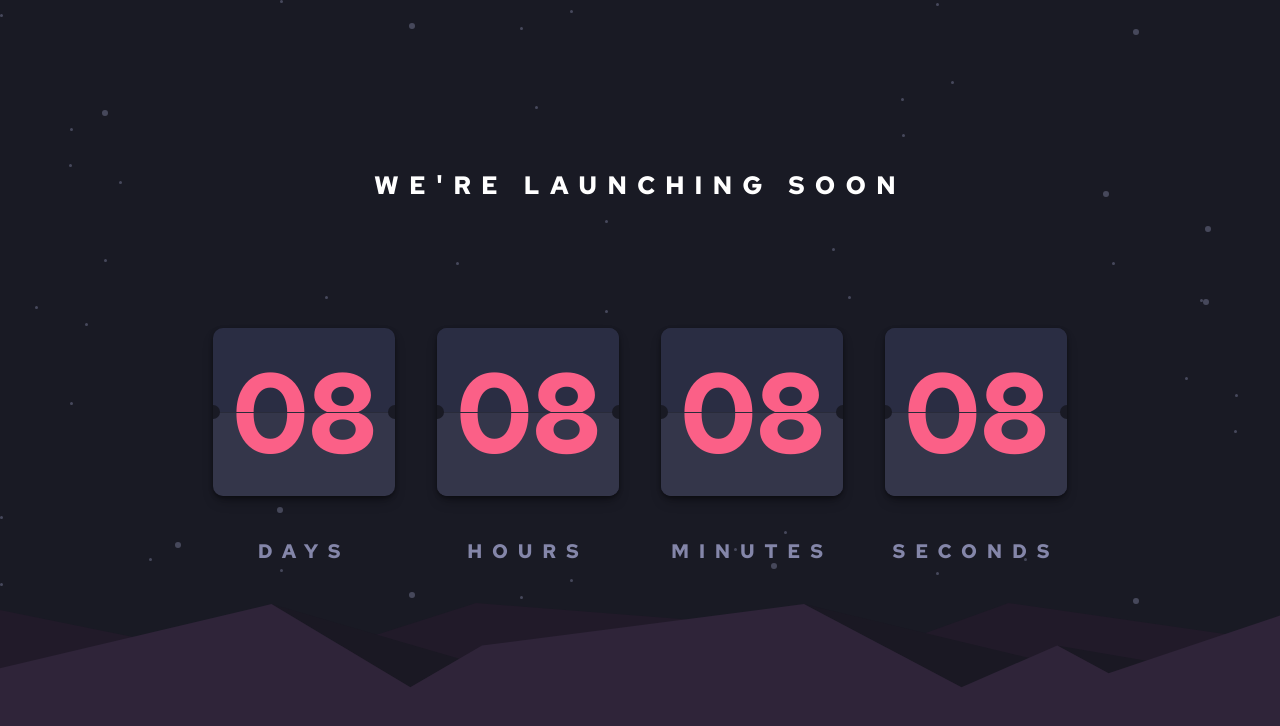
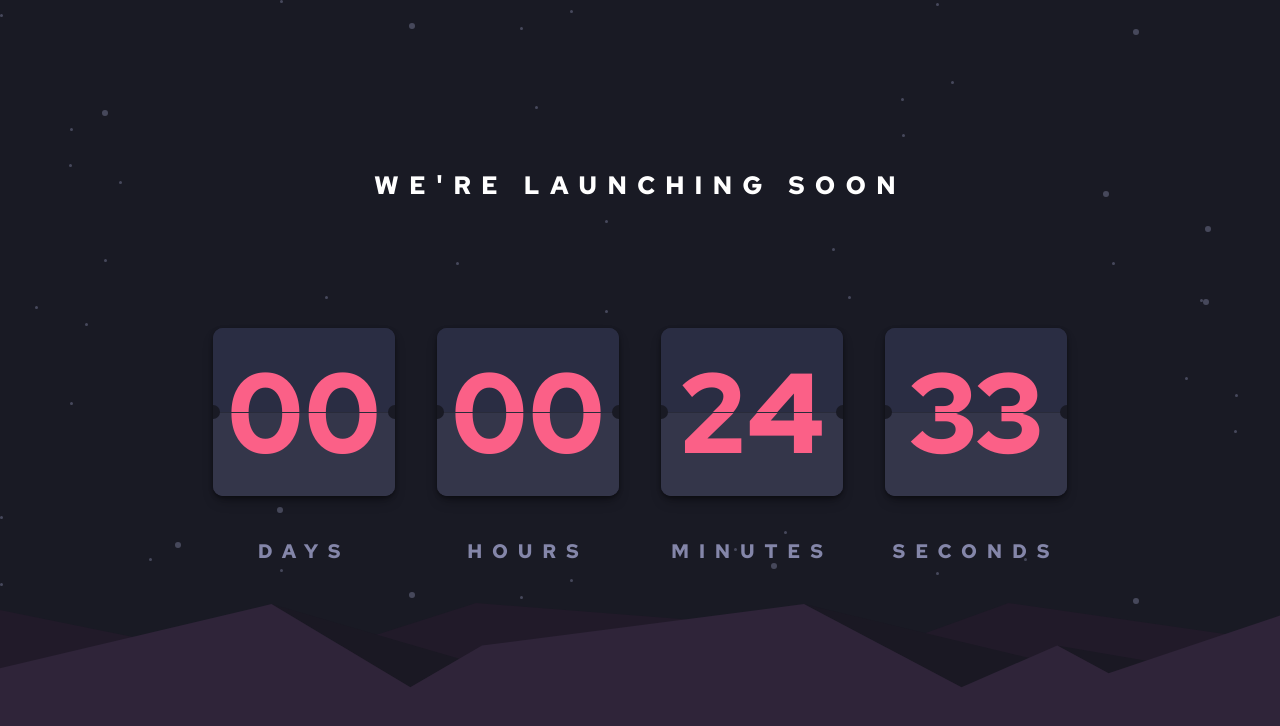
Before and after one commit to alvaromd99/countdown-timer, a website built with Vite: page index.html in a window 1280 px wide. Built offline with nearby package versions, Linux system fonts and the light colour scheme.

Commit message:
make updaTimeSection funtion and the helpers functions

```diff
--- a/index.html
+++ b/index.html
@@ -21,13 +21,13 @@
 					<div class="counter">
 						<!-- Days Card -->
 
-						<div class="segment-cont">
-							<div class="card" id="days">
-								<!-- <div class="top">08</div>
-								<div class="bottom">08</div> -->
+						<div class="segment-cont" id="days">
+							<div class="card">
+								<div class="top">00</div>
+								<div class="bottom">00</div>
 								<div class="segment-overlay">
-									<div class="top-overlay">08</div>
-									<div class="bottom-overlay">08</div>
+									<div class="top-overlay">00</div>
+									<div class="bottom-overlay">00</div>
 								</div>
 								<div class="circle left"></div>
 								<div class="circle right"></div>
@@ -37,13 +37,13 @@
 
 						<!-- Hours Card -->
 
-						<div class="segment-cont">
-							<div class="card" id="hours">
-								<div class="top">08</div>
-								<div class="bottom">08</div>
+						<div class="segment-cont" id="hours">
+							<div class="card">
+								<div class="top">00</div>
+								<div class="bottom">00</div>
 								<div class="segment-overlay">
-									<div class="top-overlay">08</div>
-									<div class="bottom-overlay">08</div>
+									<div class="top-overlay">00</div>
+									<div class="bottom-overlay">00</div>
 								</div>
 								<div class="circle left"></div>
 								<div class="circle right"></div>
@@ -52,13 +52,13 @@
 						</div>
 
 						<!-- Minutes Card -->
-						<div class="segment-cont">
-							<div class="card" id="minutes">
-								<div class="top">08</div>
-								<div class="bottom">08</div>
+						<div class="segment-cont" id="minutes">
+							<div class="card">
+								<div class="top">00</div>
+								<div class="bottom">00</div>
 								<div class="segment-overlay">
-									<div class="top-overlay">08</div>
-									<div class="bottom-overlay">08</div>
+									<div class="top-overlay">00</div>
+									<div class="bottom-overlay">00</div>
 								</div>
 								<div class="circle left"></div>
 								<div class="circle right"></div>
@@ -66,13 +66,13 @@
 							<p>Minutes</p>
 						</div>
 						<!-- Seconds Card -->
-						<div class="segment-cont">
-							<div class="card" id="seconds">
-								<div class="top">08</div>
-								<div class="bottom">08</div>
+						<div class="segment-cont" id="seconds">
+							<div class="card">
+								<div class="top">00</div>
+								<div class="bottom">00</div>
 								<div class="segment-overlay">
-									<div class="top-overlay">08</div>
-									<div class="bottom-overlay">08</div>
+									<div class="top-overlay">00</div>
+									<div class="bottom-overlay">00</div>
 								</div>
 								<div class="circle left"></div>
 								<div class="circle right"></div>
--- /dev/null
+++ b/main.js
@@ -0,0 +1,45 @@
+const targetDate = '2023-11-10T12:00:00'
+
+function getTimeSegmentElements(segmentElement) {
+	console.log(segmentElement)
+	const segment = segmentElement.querySelector('.card')
+	const top = segment.querySelector('.top')
+	const bottom = segment.querySelector('.bottom')
+	const segmentOverlay = segment.querySelector('.segment-overlay')
+	const topOverlay = segmentOverlay.querySelector('.top-overlay')
+	const bottomOverlay = segmentOverlay.querySelector('.bottom-overlay')
+
+	return { top, bottom, segmentOverlay, topOverlay, bottomOverlay }
+}
+
+function updateSegmentValues(displayElement, overlayElement, value) {
+	displayElement.textContent = value
+	overlayElement.textContent = value
+}
+
+function updateTimeSegment(segmentElement, timeValue) {
+	const { top, bottom, segmentOverlay, topOverlay, bottomOverlay } =
+		getTimeSegmentElements(segmentElement)
+
+	segmentOverlay.classList.add('flip')
+
+	updateSegmentValues(top, bottomOverlay, timeValue)
+
+	function finishAnimation() {
+		segmentOverlay.classList.remove('flip')
+		updateSegmentValues(bottom, topOverlay, timeValue)
+
+		this.removeEventListener('animationend', finishAnimation)
+	}
+
+	segmentOverlay.addEventListener('animationend', finishAnimation)
+}
+
+function updateTimeSection(sectionId, timeValue) {
+	const sectionElement = document.getElementById(sectionId)
+
+	updateTimeSegment(sectionElement, timeValue)
+}
+
+updateTimeSection('seconds', 33)
+updateTimeSection('minutes', 24)
```
